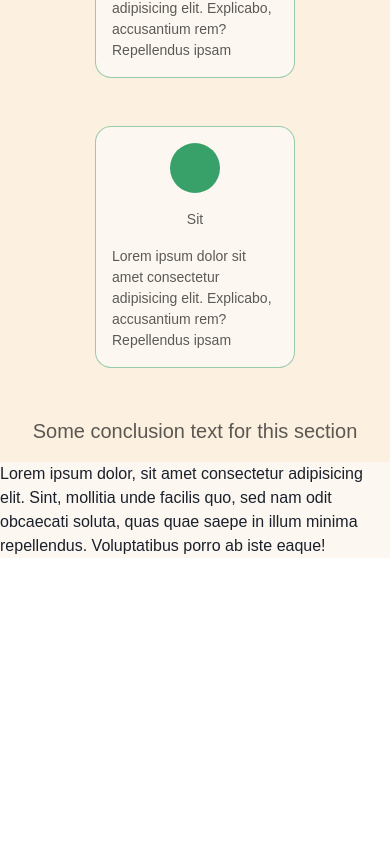
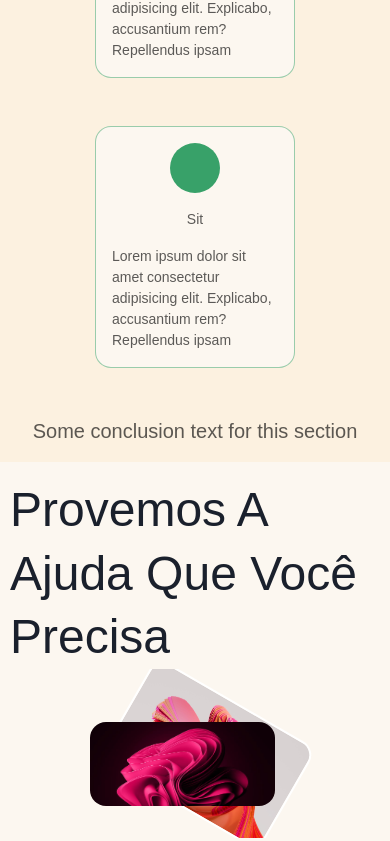
Before and after one commit to reisblucas/landing-page, a React (Create React App) app: page / in a window 390 px wide. Shown: the part 1799-2640 px from the top of the page. Before the commit the page ends 2357 px from the top, so only its background shows below. Built offline with nearby package versions, Linux system fonts and the light colour scheme.

Commit message:
feat(home): add left of how section - on computer and tablet

```diff
--- a/src/pages/home/index.tsx
+++ b/src/pages/home/index.tsx
@@ -1,4 +1,4 @@
-import { Box, Button, Flex, Heading, Icon, Img, Show, Text } from '@chakra-ui/react'
+import { Box, Button, Center, Flex, Heading, Icon, Img, Show, Text } from '@chakra-ui/react'
 import { FaArrowDown } from 'react-icons/fa'
 import { Fragment } from 'react'
 
@@ -90,7 +90,7 @@ export function Home() {
 					fontWeight="light"
 					textAlign="center"
 				>
-					Some text
+					Some Heading
 				</Heading>
 
 				<Flex
@@ -135,6 +135,56 @@ export function Home() {
 					Some conclusion text for this section
 				</Text>
 			</Section>
+
+			<SectionSplit
+				hasPaddingXOnLeft
+				left={
+					<Flex
+						flexDirection="column"
+						minHeight={{ base: '360px', md: '768px' }}
+						justifyContent="space-evenly"
+						alignItems="center"
+					>
+						<Heading as="h2" fontFamily="heading" fontSize={{ base: '5xl', md: '6xl' }} fontWeight="light">
+							Provemos A Ajuda Que Você Precisa
+						</Heading>
+
+						<Center
+							width="full"
+							height="full"
+							position="relative"
+							flexGrow={1}
+							overflow={{ base: 'hidden', lg: 'inherit' }}
+						>
+							<Img
+								src="images/landing/how-img1.jpeg"
+								width="50%"
+								height="50%"
+								maxWidth="384px"
+								borderRadius="2xl"
+								zIndex={2}
+								position="absolute"
+								bottom={8}
+								left={20}
+							/>
+							<Img
+								src="images/landing/how-img2.jpeg"
+								width="50%"
+								height="70%"
+								maxWidth="384px"
+								maxHeight="400px"
+								borderRadius="2xl"
+								border="2px solid #fff"
+								position="absolute"
+								zIndex={1}
+								transform="rotate(30deg)"
+								right={{ base: 20, lg: 30 }}
+							/>
+						</Center>
+					</Flex>
+				}
+				right={<></>}
+			/>
 		</Fragment>
 	)
 }
```
